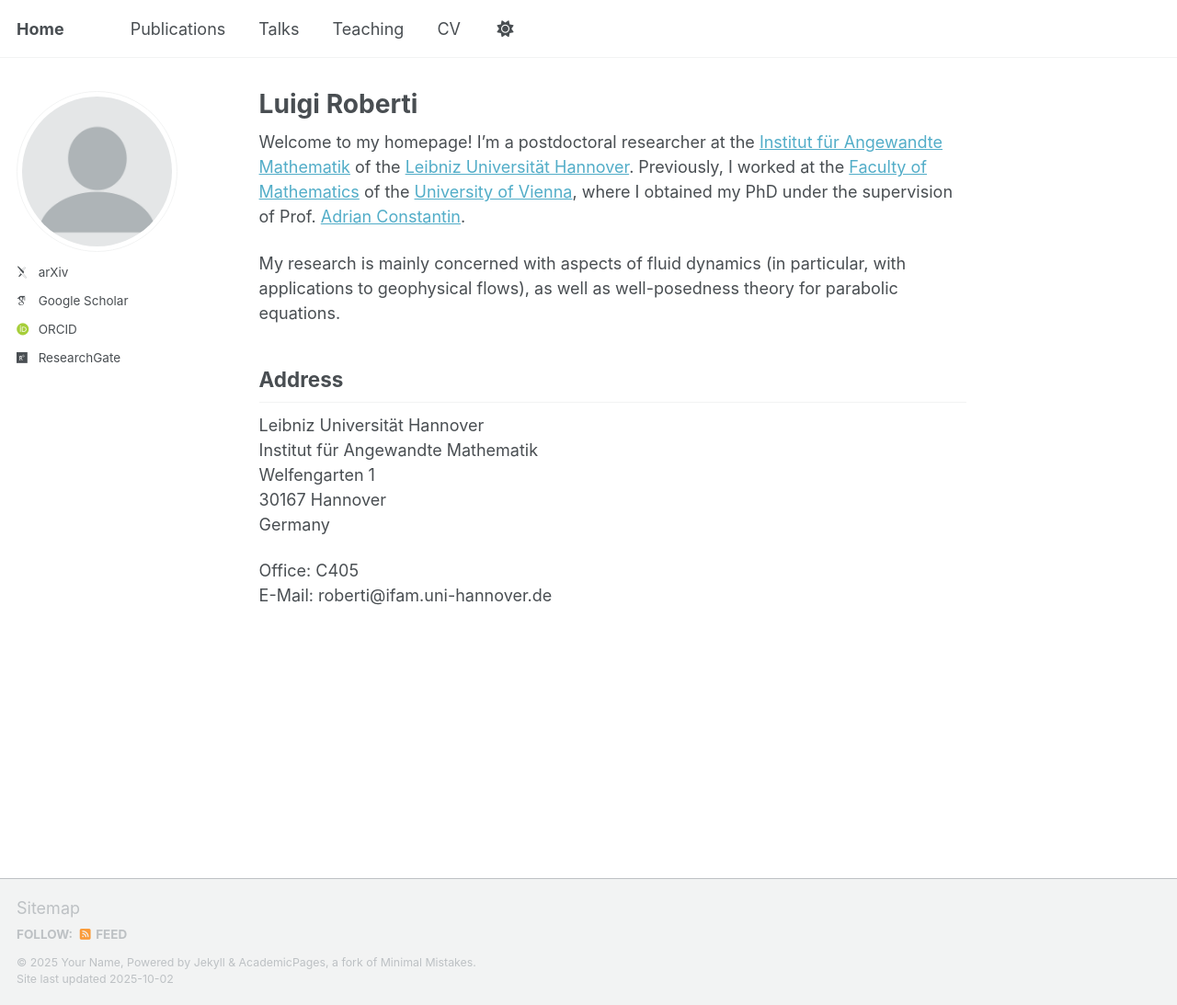
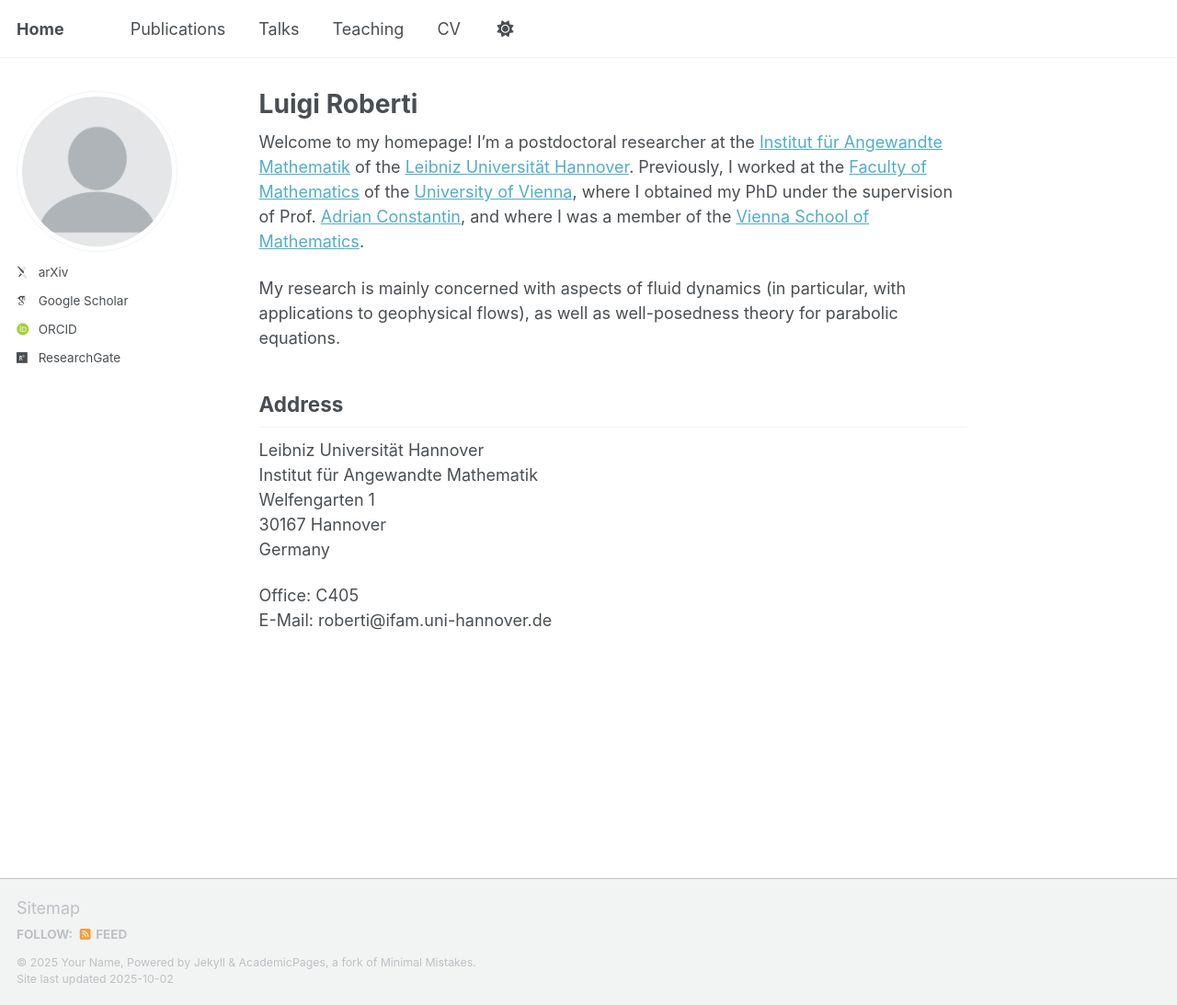
Before and after one commit to luigi-roberti/luigi-roberti.github.io, a Jekyll site: the page built from _pages/about.md, in a window 1280 px wide and 1093 px high. Shown: the whole window at 92% size. Built offline with Jekyll 4.4.1, drawn with Linux system fonts in a browser that asks for light colours; some web fonts are replaced; a script that is not in the unit is left out.

Commit message:
Update about.md

```diff
--- a/_pages/about.md
+++ b/_pages/about.md
@@ -7,7 +7,7 @@ redirect_from:
   - /about.html
 ---
 
-Welcome to my homepage! I'm a postdoctoral researcher at the [Institut für Angewandte Mathematik](https://www.ifam.uni-hannover.de/de/) of the [Leibniz Universität Hannover](https://www.uni-hannover.de/de/). Previously, I worked at the [Faculty of Mathematics](https://mathematik.univie.ac.at/) of the [University of Vienna](https://www.univie.ac.at/), where I obtained my PhD under the supervision of Prof. [Adrian Constantin](https://ucrisportal.univie.ac.at/en/persons/adrian-constantin).
+Welcome to my homepage! I'm a postdoctoral researcher at the [Institut für Angewandte Mathematik](https://www.ifam.uni-hannover.de/de/) of the [Leibniz Universität Hannover](https://www.uni-hannover.de/de/). Previously, I worked at the [Faculty of Mathematics](https://mathematik.univie.ac.at/) of the [University of Vienna](https://www.univie.ac.at/), where I obtained my PhD under the supervision of Prof. [Adrian Constantin](https://ucrisportal.univie.ac.at/en/persons/adrian-constantin), and where I was a member of the [Vienna School of Mathematics](https://www.vsmath.at/).
 
 My research is mainly concerned with aspects of fluid dynamics (in particular, with applications to geophysical flows), as well as well-posedness theory for parabolic equations.
 
```
